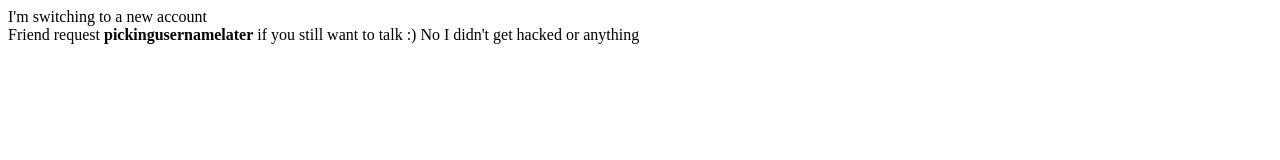
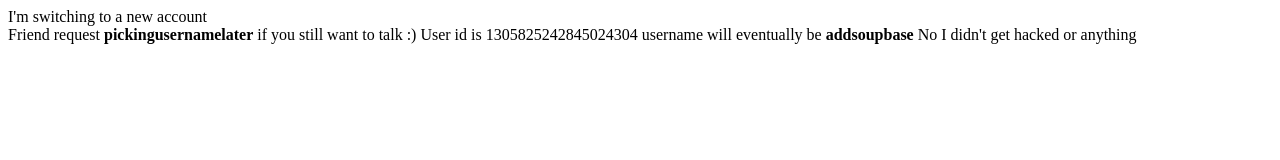
Before and after one commit to addsoupbase/info, a plain HTML site: page index.html in a window 1280 px wide. Drawn offline with Linux system fonts and the light colour scheme.

Commit message:
Update index.html

```diff
--- a/index.html
+++ b/index.html
@@ -3,6 +3,8 @@
   <body>
     I'm switching to a new account<br>
     Friend request <b>pickingusernamelater</b> if you still want to talk :)
-  No I didn't get hacked or anything
+User id is 1305825242845024304
+  username will eventually be <b>addsoupbase</b>
+    No I didn't get hacked or anything
   </body>
 </html>
```
